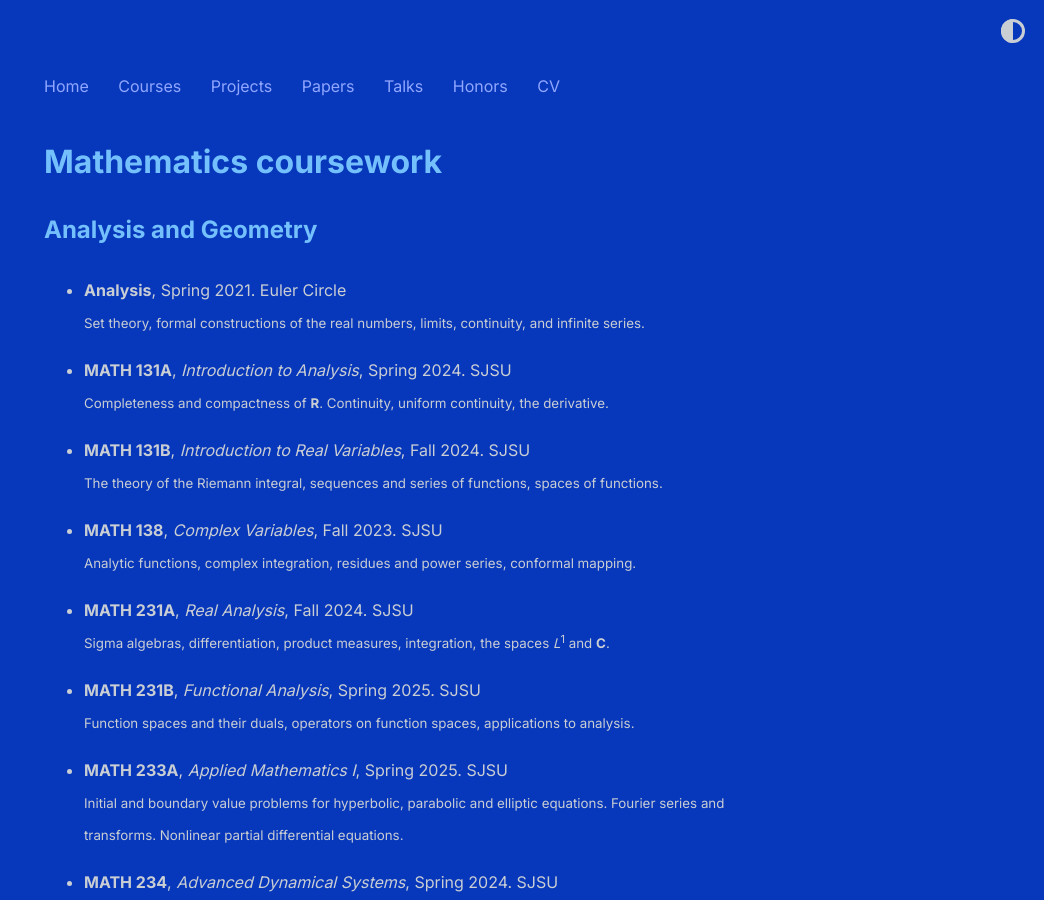
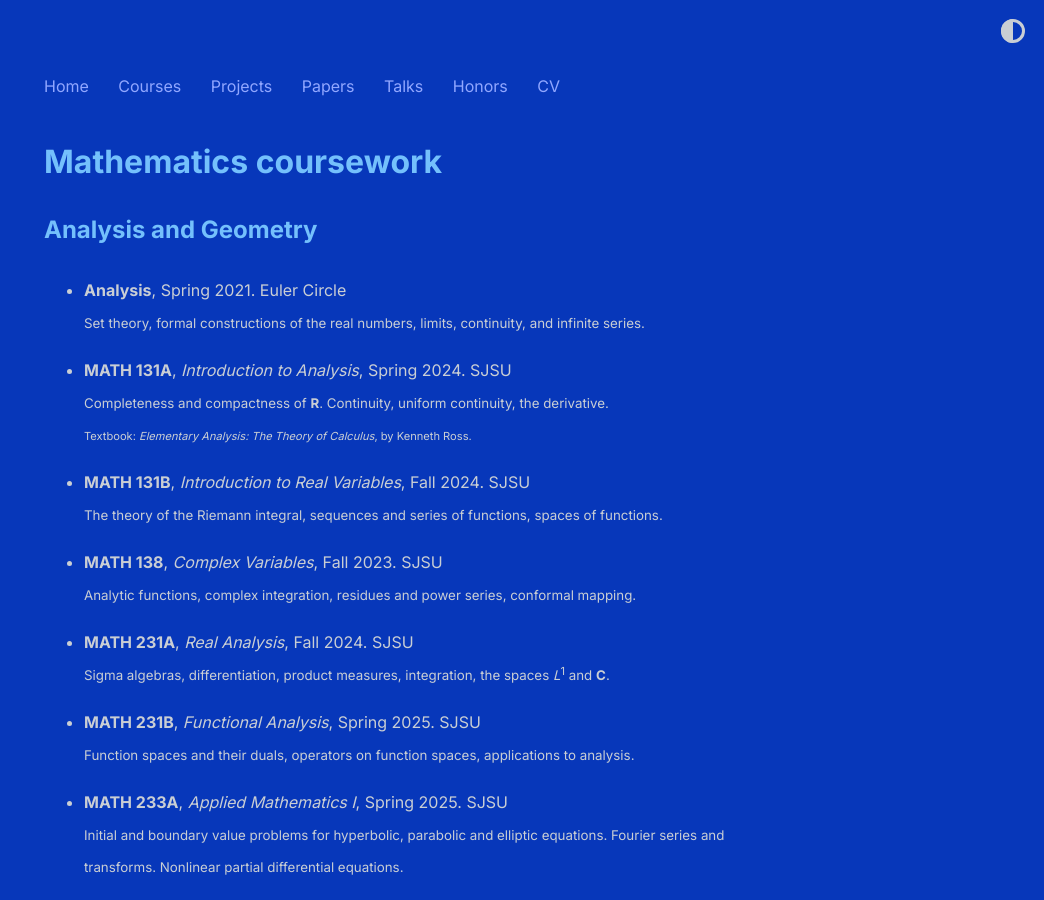
Before and after one commit to shihankanungo/shihankanungo.github.io, a Jekyll site: the page built from courses.md, in a window 1280 px wide and 900 px high. Shown: the whole window, without its empty margins (236-1280 px from the left). Built offline with Jekyll 4.4.1, drawn with Linux system fonts in a browser that asks for light colours.

Commit message:
Update courses.md

```diff
--- a/courses.md
+++ b/courses.md
@@ -10,6 +10,7 @@ title: Mathematics coursework
 
 - **MATH 131A**, *Introduction to Analysis*, Spring 2024. SJSU <br>
   <small>Completeness and compactness of **R**. Continuity, uniform continuity, the derivative.</small> <br>
+  <small><small>Textbook: <i>Elementary Analysis: The Theory of Calculus</i>, by Kenneth Ross.</small></small>
 
 - **MATH 131B**, *Introduction to Real Variables*, Fall 2024. SJSU <br>
   <small>The theory of the Riemann integral, sequences and series of functions, spaces of functions.</small> <br>
```
